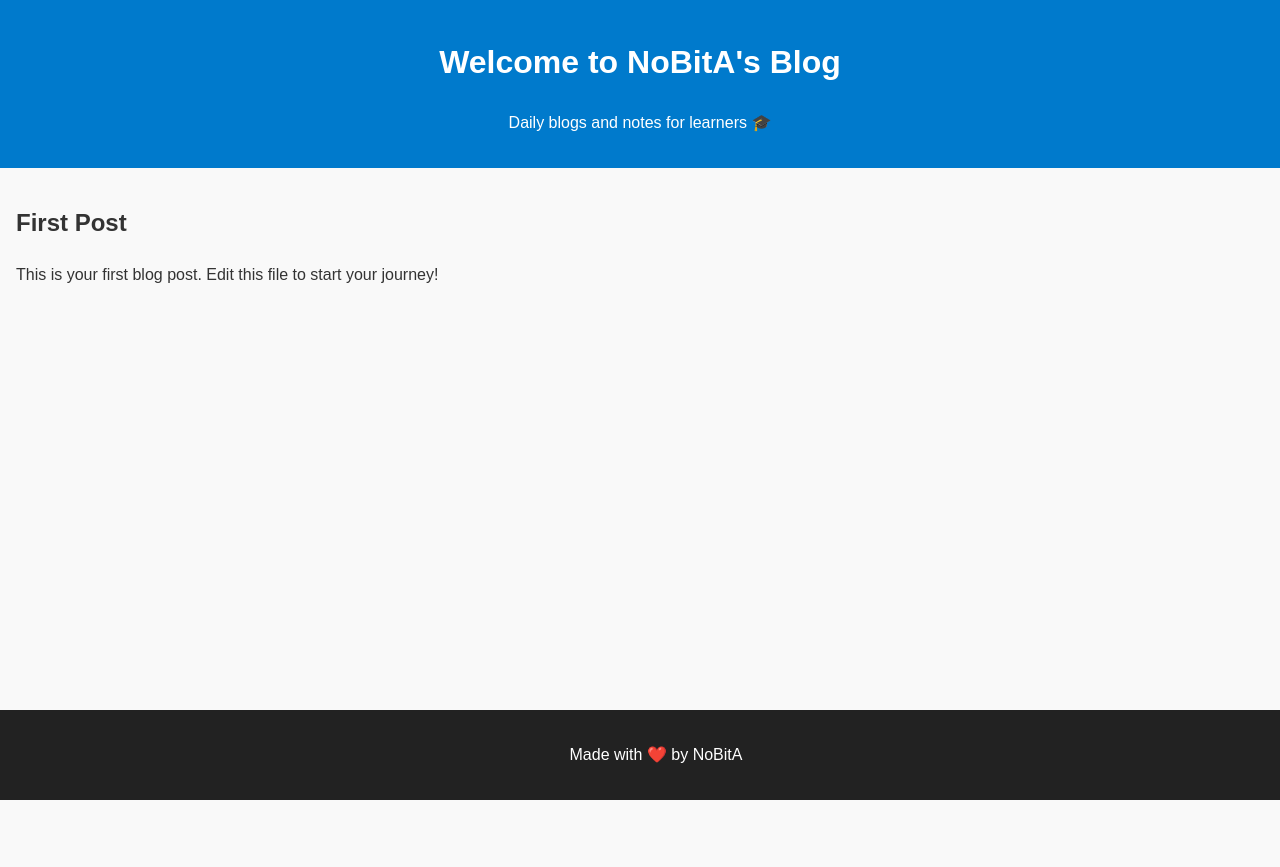
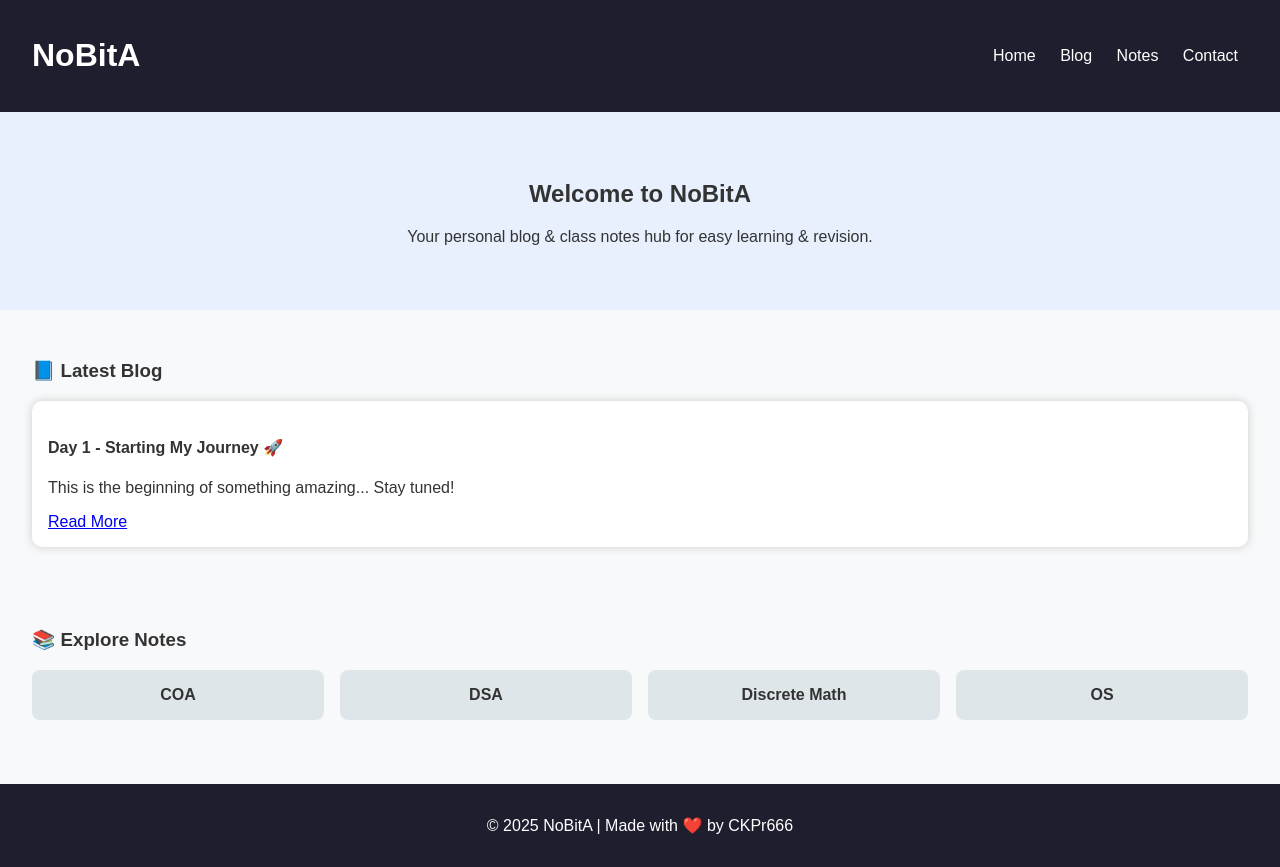
Before and after one commit to CKPr666/ckpr666.github.io, a plain HTML site: page index.html in a window 1280 px wide. Before the commit the page ends 800 px from the top, so only its background shows below. Drawn offline with Linux system fonts and the light colour scheme.

Commit message:
Resolved merge conflict in index.html

```diff
--- a/index.html
+++ b/index.html
@@ -2,23 +2,47 @@
 <html lang="en">
 <head>
   <meta charset="UTF-8" />
-    <meta name="viewport" content="width=device-width, initial-scale=1.0" />
-    <title>NoBitA Blog</title>
+  <meta name="viewport" content="width=device-width, initial-scale=1.0"/>
+  <title>NoBitA | Blog & Notes</title>
   <link rel="stylesheet" href="style.css" />
 </head>
 <body>
   <header>
-        <h1>Welcome to NoBitA's Blog</h1>
-        <p>Daily blogs and notes for learners 🎓</p>
+    <h1>NoBitA</h1>
+    <nav>
+      <a href="#">Home</a>
+      <a href="#">Blog</a>
+      <a href="#">Notes</a>
+      <a href="#">Contact</a>
+    </nav>
   </header>
-    <main>
-        <article>
-            <h2>First Post</h2>
-            <p>This is your first blog post. Edit this file to start your journey!</p>
-        </article>
-    </main>
+
+  <section class="hero">
+    <h2>Welcome to NoBitA</h2>
+    <p>Your personal blog & class notes hub for easy learning & revision.</p>
+  </section>
+
+  <section class="blog-preview">
+    <h3>📘 Latest Blog</h3>
+    <div class="card">
+      <h4>Day 1 - Starting My Journey 🚀</h4>
+      <p>This is the beginning of something amazing... Stay tuned!</p>
+      <a href="#">Read More</a>
+    </div>
+  </section>
+
+  <section class="notes">
+    <h3>📚 Explore Notes</h3>
+    <div class="subjects">
+      <div>COA</div>
+      <div>DSA</div>
+      <div>Discrete Math</div>
+      <div>OS</div>
+    </div>
+  </section>
+
   <footer>
-        <p>Made with ❤️ by NoBitA</p>
+    <p>© 2025 NoBitA | Made with ❤️ by CKPr666</p>
   </footer>
 </body>
 </html>
--- a/style.css
+++ b/style.css
@@ -1,26 +1,63 @@
 body {
   font-family: Arial, sans-serif;
   margin: 0;
-    padding: 0;
-    line-height: 1.6;
-    background: #f9f9f9;
+  background: #f8f9fa;
   color: #333;
 }
+
 header {
-    background: #007acc;
-    color: white;
+  background: #1e1e2f;
+  color: #fff;
+  padding: 1rem 2rem;
+  display: flex;
+  justify-content: space-between;
+  align-items: center;
+}
+
+nav a {
+  color: #fff;
+  margin: 0 10px;
+  text-decoration: none;
+}
+
+.hero {
+  text-align: center;
+  padding: 3rem 1rem;
+  background: #e8f0fe;
+}
+
+.blog-preview, .notes {
+  padding: 2rem;
+}
+
+.card {
+  background: white;
   padding: 1rem;
+  border-radius: 10px;
+  box-shadow: 0 0 10px #ccc;
+  margin-top: 1rem;
+}
+
+.subjects {
+  display: flex;
+  flex-wrap: wrap;
+  gap: 1rem;
+  margin-top: 1rem;
+}
+
+.subjects div {
+  background: #dfe6e9;
+  padding: 1rem;
+  border-radius: 8px;
+  flex: 1 1 100px;
   text-align: center;
+  font-weight: bold;
 }
-main {
-    padding: 1rem;
-}
+
 footer {
-    background: #222;
-    color: white;
   text-align: center;
   padding: 1rem;
-    position: fixed;
-    bottom: 0;
-    width: 100%;
+  background: #1e1e2f;
+  color: white;
+  margin-top: 2rem;
 }
```
Lines whose indentation alone changed are shown as unchanged.
